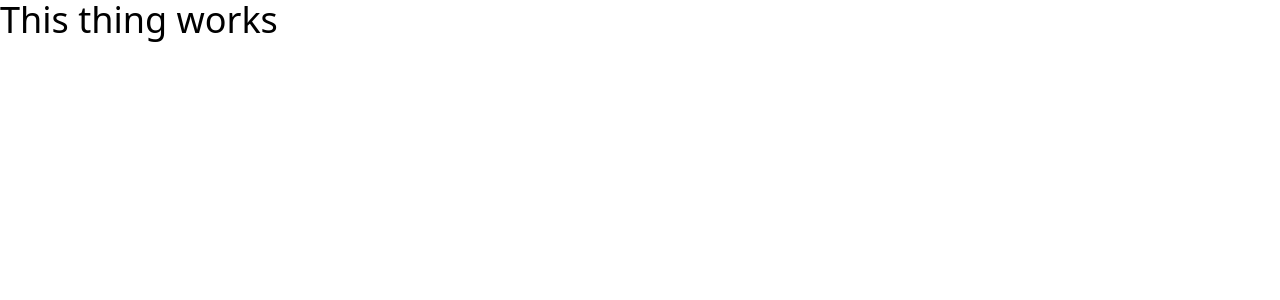
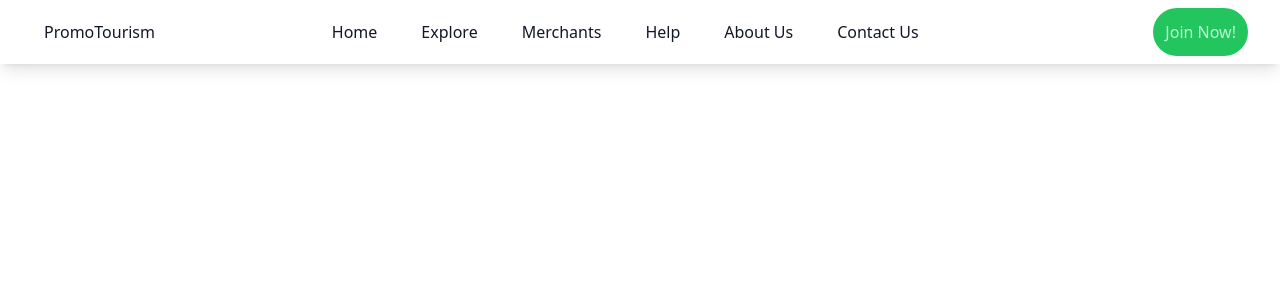
Before and after one commit to valen-tino/help-ass-angular, an Angular app: page / in a window 1280 px wide. Before the commit this address had no page. Shown: the top 300 px of the page. Built offline with nearby package versions, Linux system fonts and the light colour scheme.

Commit message:
New Header Component & Initialize Lato Google Font

```diff
--- a/src/app/app.component.css
+++ b/src/app/app.component.css
@@ -0,0 +1,3 @@
+.main-container{
+    @apply px-6 mx-auto max-w-7xl md:px-12 xl:px-6
+}
--- a/src/app/app.component.html
+++ b/src/app/app.component.html
@@ -1 +1,4 @@
-<h1 class="text-4xl text-blue">This thing works</h1>
+<app-main-header></app-main-header>
+<div class="main-container">
+  <router-outlet></router-outlet>
+</div>
--- a/src/app/app.module.ts
+++ b/src/app/app.module.ts
@@ -8,6 +8,7 @@ import { ReviewMerchantComponent } from './components/review-merchant/review-mer
 import { ManageProductsComponent } from './components/manage-products/manage-products.component';
 import { PurchaseProductsComponent } from './components/purchase-products/purchase-products.component';
 import { DisplayProductsComponent } from './components/display-products/display-products.component';
+import { MainHeaderComponent } from './small-component/main-header/main-header.component';
 
 @NgModule({
   declarations: [
@@ -17,6 +18,7 @@ import { DisplayProductsComponent } from './components/display-products/display-
     ManageProductsComponent,
     PurchaseProductsComponent,
     DisplayProductsComponent,
+    MainHeaderComponent,
   ],
   imports: [
     BrowserModule,
--- /dev/null
+++ b/src/app/small-component/main-header/main-header.component.css
@@ -0,0 +1,3 @@
+.navi-link{
+    @apply px-3 py-3 transition duration-300 hover:text-yellow-300
+}
--- /dev/null
+++ b/src/app/small-component/main-header/main-header.component.html
@@ -0,0 +1,60 @@
+<style>
+    .scroll-hidden::-webkit-scrollbar {
+        height: 0px;
+        background: transparent; /* make scrollbar transparent */
+    }
+  </style>
+
+  <nav class="sticky top-0 z-50 w-screen text-gray-900 bg-white shadow-lg font-Lato">
+    <div class="container px-8 mx-auto">
+
+      <div class="flex items-center justify-between">
+        <div class="px-3 py-3">
+          <a href="#">
+            <!-- <img src="../assets/logo.png" class="h-20"> -->
+            <span>PromoTourism</span>
+          </a>
+        </div>
+
+        <div class="items-center hidden space-x-5 md:flex">
+          <a class="navi-link" [routerLink]="['/home']">Home</a>
+          <a class="navi-link" [routerLink]="['/explore']">Explore</a>
+          <a class="navi-link" [routerLink]="['/merchant']">Merchants</a>
+          <a class="navi-link" [routerLink]="['/help']">Help</a>
+          <a class="navi-link" [routerLink]="['/about-us']">About Us</a>
+          <a class="navi-link" [routerLink]="['/contact-us']">Contact Us</a>
+        </div>
+
+        <div class="items-center hidden space-x-1 md:flex">
+          <a class="px-3 py-5 text-white">Login</a>
+          <a class="px-3 py-3 text-green-200 transition duration-300 bg-green-500 rounded-full hover:bg-green-300 hover:text-green-600">Join Now!</a>
+        </div>
+
+        <div class="flex items-center md:hidden"> <!--mobile thing goes here-->
+          <button class="mobile-menu-button" type="button" (click)="toggleNavbar()">
+            <svg class="w-6 h-6" xmlns="http://www.w3.org/2000/svg" class="w-6 h-6" fill="none" viewBox="0 0 24 24" stroke="currentColor">
+              <path stroke-linecap="round" stroke-linejoin="round" stroke-width="2" d="M4 6h16M4 12h16M4 18h16" />
+            </svg>
+          </button>
+          </div>
+    </div>
+    </div>
+    <!-- Mobile Menu  -->
+
+    <div class="hidden px-8 mobile-menu" [ngClass]="{'hidden': !showMenu, 'block': showMenu}">
+      <div class="flex flex-wrap -mx-2 overflow-hidden">
+
+        <div class="w-full px-2 my-2 overflow-hidden font-bold text-black bg-white rounded-3xl">
+          <a class="block px-2 py-3 text-sm hover:text-green-500" [routerLink]="['/home']">Home</a>
+          <a class="block px-2 py-3 text-sm hover:text-green-500" [routerLink]="['/resources']">Explore</a>
+        </div>
+
+        <div class="w-full px-2 my-5 overflow-hidden">
+          <a class="px-3 py-5 text-white">Login</a>
+          <a class="px-3 py-3 text-green-200 transition duration-300 bg-green-500 rounded-full hover:bg-green-300 hover:text-green-600">Join Now!</a>
+        </div>
+
+      </div>
+
+    </div>
+</nav>
--- /dev/null
+++ b/src/app/small-component/main-header/main-header.component.ts
@@ -0,0 +1,13 @@
+import { Component } from '@angular/core';
+
+@Component({
+  selector: 'app-main-header',
+  templateUrl: './main-header.component.html',
+  styleUrls: ['./main-header.component.css']
+})
+export class MainHeaderComponent {
+  showMenu = false;
+  toggleNavbar(){
+    this.showMenu = !this.showMenu;
+  }
+}
--- a/src/index.html
+++ b/src/index.html
@@ -10,4 +10,5 @@
 <body>
   <app-root></app-root>
 </body>
+<script src="https://kit.fontawesome.com/67ff9bac49.js" crossorigin="anonymous"></script>
 </html>
--- a/src/styles.css
+++ b/src/styles.css
@@ -1,4 +1,5 @@
 /* You can add global styles to this file, and also import other style files */
+@import url('https://fonts.googleapis.com/css2?family=Lato&display=swap');
 @tailwind base;
 @tailwind components;
 @tailwind utilities;
--- a/tailwind.config.js
+++ b/tailwind.config.js
@@ -3,8 +3,10 @@ module.exports = {
   content: [
     "./src/**/*.{html,ts}",
   ],
-  theme: {
-    extend: {},
+  extend: {
+    fontFamily: {
+     Lato: ["Lato", "sans-serif"],
+    }
   },
   plugins: [],
 }
```
Also changed, not shown: 1 other file (tests, documents, lock files or other folders).
